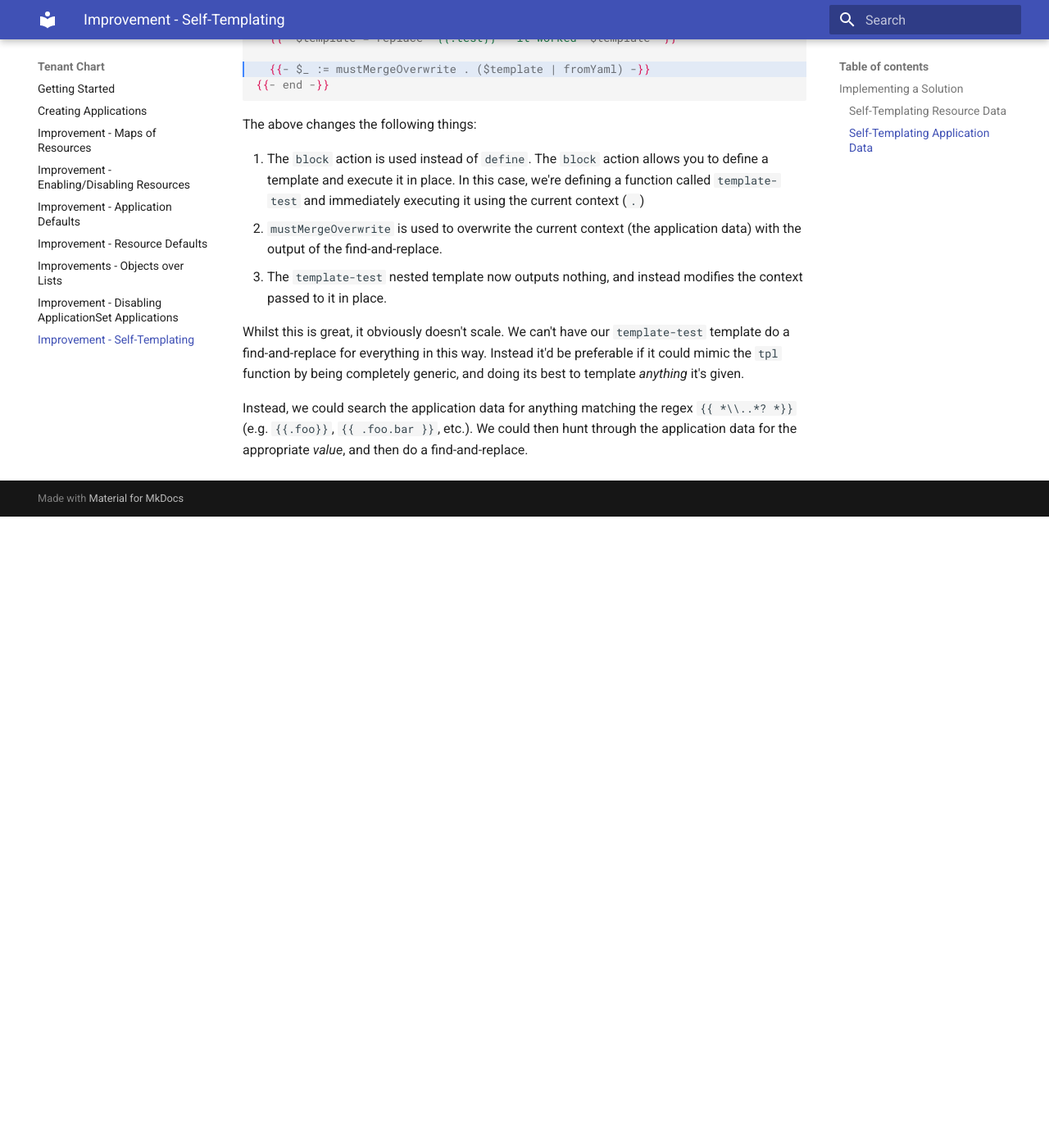
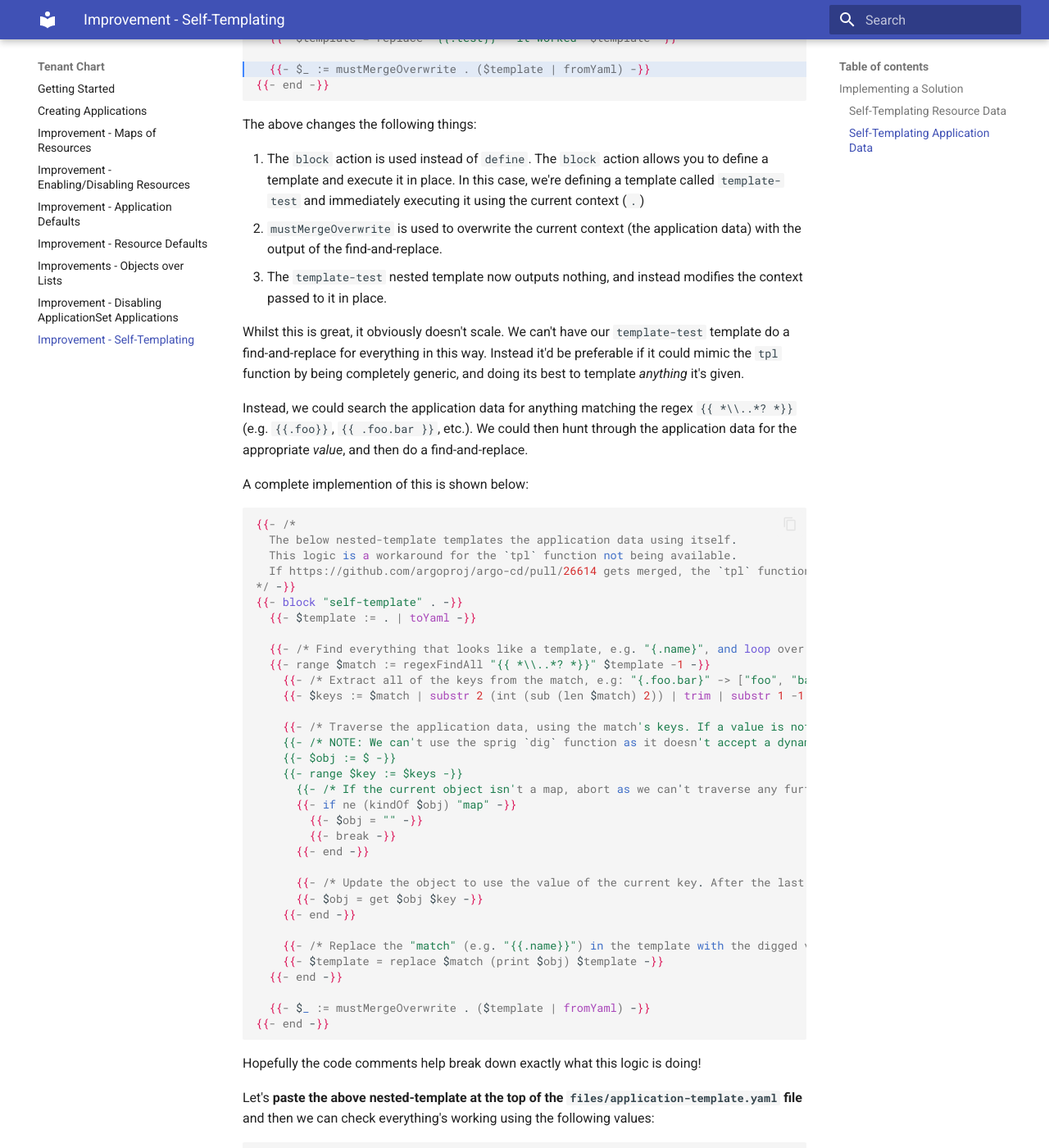
Before and after one commit to tombulled/tenant, an MkDocs documentation site: the page built from docs/09-improvement-self-templating.md, in a window 1280 px wide and 1400 px high, scrolled down 5206 px. Shown: the whole window at 82% size. Built offline with MkDocs 1.6.1 and Material for MkDocs 9.7.7, drawn with Linux system fonts in a browser that asks for light colours; before the commit the page ends 5836 px from its top, so only the background shows below that; some of the changed text lies outside the part shown.

Commit message:
feat: finish documenting self-templating

````diff
--- a/NOTES.txt
+++ b/NOTES.txt
@@ -40,6 +40,8 @@ Unsolved problems:
     * Configuring a group of applications (e.g. like roles in app-of-apps)
         Solution1: Have a pool of shared values files?
 
+    * Rename `common` to `defaults` for consistency?
+
 Next steps:
     Refactor tenant chart into a simplified version - no application extension files
         All "extension" are just updates to the application-template.yaml file (in normal helm way)
--- a/docs/09-improvement-self-templating.md
+++ b/docs/09-improvement-self-templating.md
@@ -258,10 +258,103 @@ Let's make a small tweak to the above `template-test` template:
 
 The above changes the following things:
 
-1. The `block` action is used instead of `define`. The `block` action allows you to define a template and execute it in place. In this case, we're defining a function called `template-test` and immediately executing it using the current context (`.`)
+1. The `block` action is used instead of `define`. The `block` action allows you to define a template and execute it in place. In this case, we're defining a template called `template-test` and immediately executing it using the current context (`.`)
 1. `mustMergeOverwrite` is used to overwrite the current context (the application data) with the output of the find-and-replace.
 1. The `template-test` nested template now outputs nothing, and instead modifies the context passed to it in place.
 
 Whilst this is great, it obviously doesn't scale. We can't have our `template-test` template do a find-and-replace for everything in this way. Instead it'd be preferable if it could mimic the `tpl` function by being completely generic, and doing its best to template *anything* it's given.
 
 Instead, we could search the application data for anything matching the regex `{{ *\\..*? *}}` (e.g. `{{.foo}}`, `{{ .foo.bar }}`, etc.). We could then hunt through the application data for the appropriate *value*, and then do a find-and-replace.
+
+A complete implemention of this is shown below:
+
+```jinja
+{{- /*
+  The below nested-template templates the application data using itself.
+  This logic is a workaround for the `tpl` function not being available.
+  If https://github.com/argoproj/argo-cd/pull/26614 gets merged, the `tpl` function can be used instead.
+*/ -}}
+{{- block "self-template" . -}}
+  {{- $template := . | toYaml -}}
+
+  {{- /* Find everything that looks like a template, e.g. "{.name}", and loop over each of them */ -}}
+  {{- range $match := regexFindAll "{{ *\\..*? *}}" $template -1 -}}
+    {{- /* Extract all of the keys from the match, e.g: "{.foo.bar}" -> ["foo", "bar"] */ -}}
+    {{- $keys := $match | substr 2 (int (sub (len $match) 2)) | trim | substr 1 -1 | splitList "." -}}
+
+    {{- /* Traverse the application data, using the match's keys. If a value is not found, an empty string is used */ -}}
+    {{- /* NOTE: We can't use the sprig `dig` function as it doesn't accept a dynamic list of values */ -}}
+    {{- $obj := $ -}}
+    {{- range $key := $keys -}}
+      {{- /* If the current object isn't a map, abort as we can't traverse any further */ -}}
+      {{- if ne (kindOf $obj) "map" -}}
+        {{- $obj = "" -}}
+        {{- break -}}
+      {{- end -}}
+
+      {{- /* Update the object to use the value of the current key. After the last iteration, `$obj` will contain the final value */ -}}
+      {{- $obj = get $obj $key -}}
+    {{- end -}}
+
+    {{- /* Replace the "match" (e.g. "{{.name}}") in the template with the digged value */ -}}
+    {{- $template = replace $match (print $obj) $template -}}
+  {{- end -}}
+
+  {{- $_ := mustMergeOverwrite . ($template | fromYaml) -}}
+{{- end -}}
+```
+
+Hopefully the code comments help break down exactly what this logic is doing!
+
+Let's **paste the above nested-template at the top of the `files/application-template.yaml` file** and then we can check everything's working using the following values:
+
+```yaml title="values.yaml"
+common:
+  metadata:
+    cluster:
+      id: "some-cluster"
+
+applicationDefaults:
+  annotations:
+    cluster-id: "{{.metadata.cluster.id}}"
+
+applicationSets:
+  foo:
+    template:
+      spec:
+        project: default
+    generators:
+      - list:
+          elements:
+            - name: foo
+```
+
+We can then template the chart, and ask ArgoCD to generate us a list of applications using the following command:
+
+```sh
+helm template . | argocd appset generate /dev/stdin -o yaml
+```
+
+Which should output the following:
+
+```yaml
+apiVersion: argoproj.io/v1alpha1
+kind: Application
+metadata:
+  annotations:
+    cluster-id: some-cluster
+  finalizers:
+  - resources-finalizer.argocd.argoproj.io
+  name: foo
+spec:
+  destination: {}
+  project: default
+```
+
+In the above output, you can see that the value of the `cluster-id` annotation was successfully resolved to the value of `.metadata.cluster.id`.
+
+!!! warning
+
+	Again, to reiterate, the entire `self-template` template is a work around for the `tpl` function not being available.
+
+	**If/when ArgoCD adds support for a `tpl`-like function, this can be used to replace the `self-template` template.**
````
